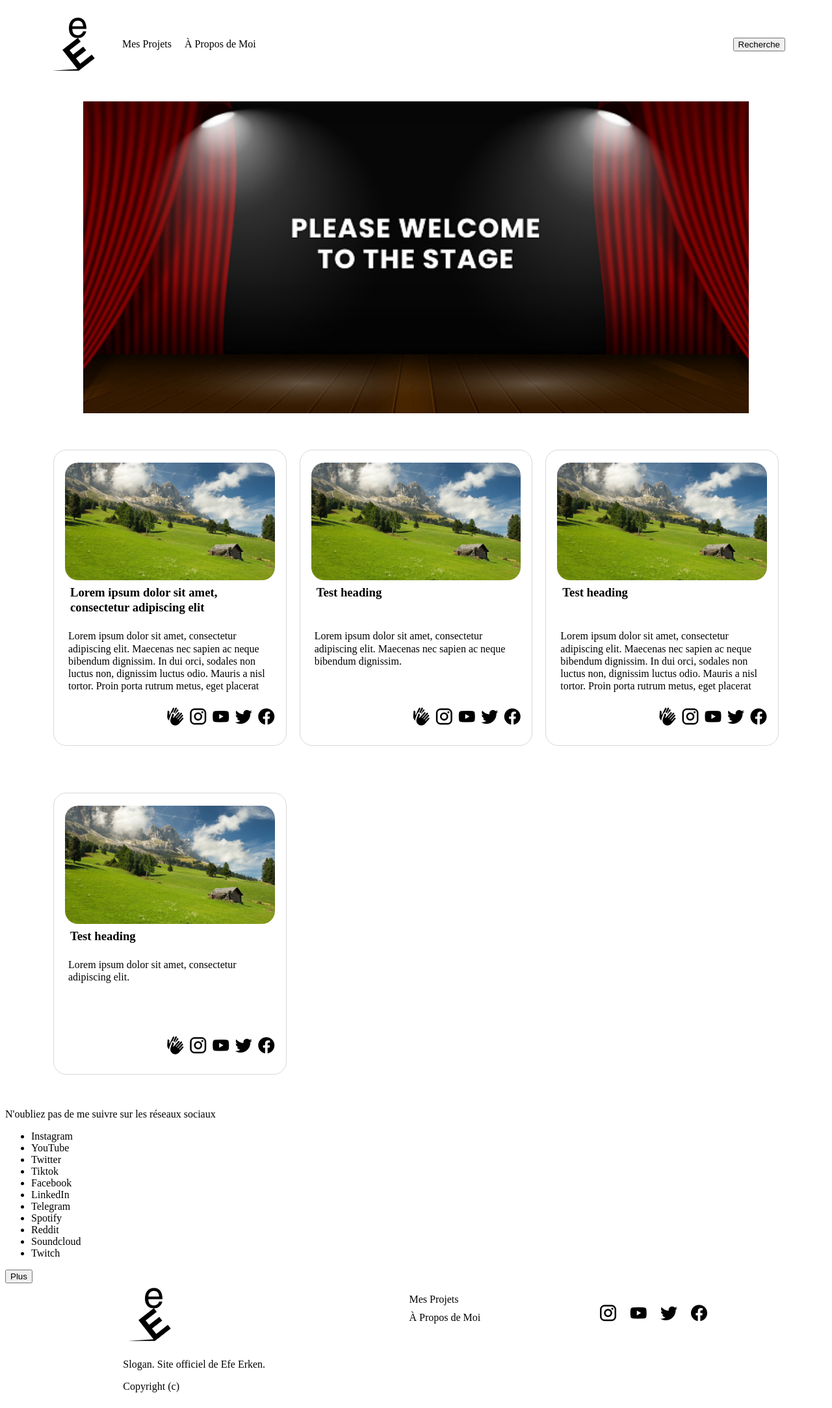
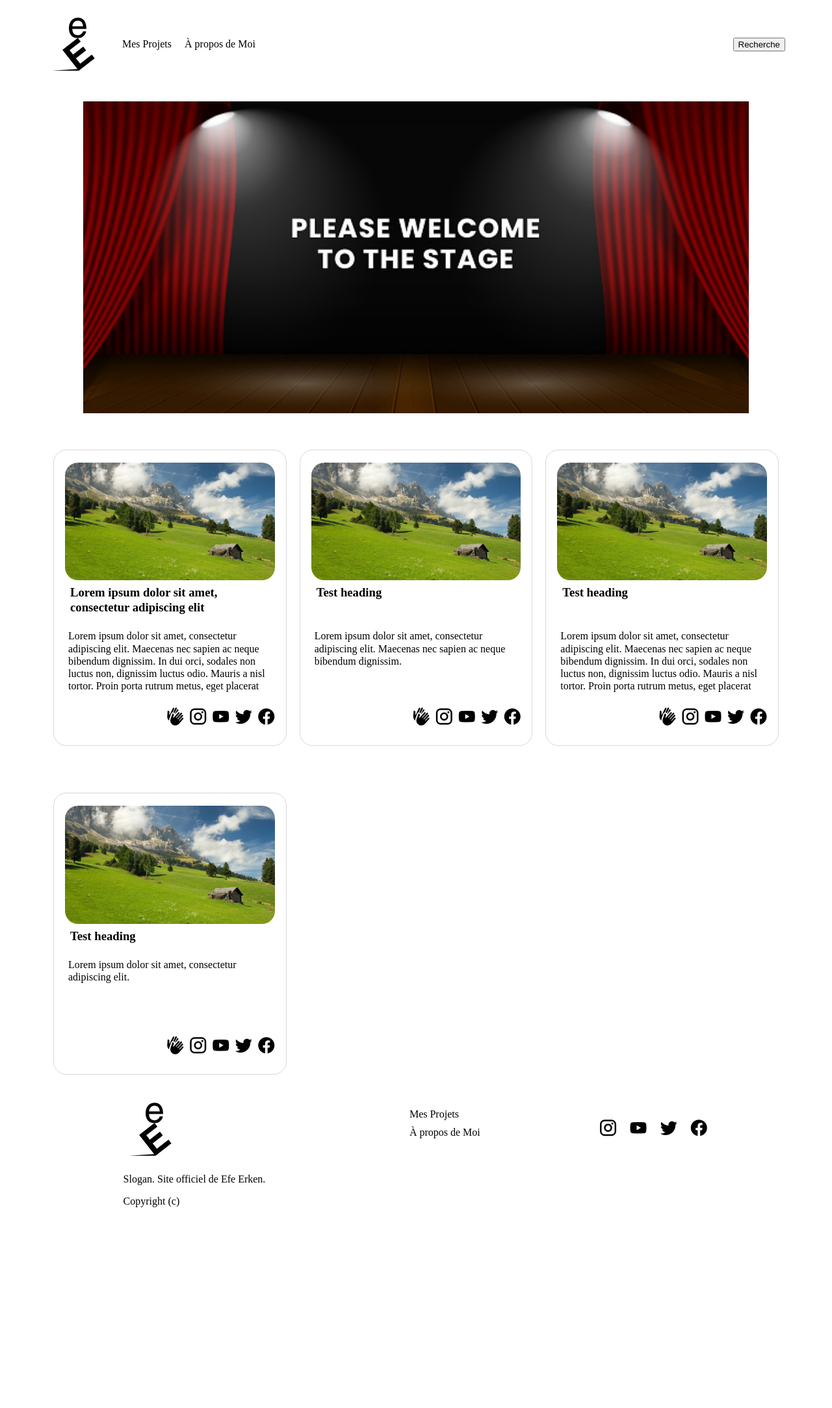
Before and after one commit to GreengagePlum/portfolio-website, a PHP site: page / in a window 1280 px wide. Shown: the whole page at 65% size. After the commit the page ends 1858 px from the top, so only its background shows below. Run offline with PHP 8.4, Linux system fonts and the light colour scheme; some libraries are stand-ins or nearby versions.

Commit message:
:sparkles: NEW: Add page translation
Added page translation via PHP and centralized repeating elements.

```diff
--- /dev/null
+++ b/assets/locales/fr.php
@@ -0,0 +1,16 @@
+<?php
+
+$lang = [
+    "nav" => [
+        "projects" => "Mes Projets",
+        "about" => "À propos de Moi",
+        "search" => "Recherche"
+    ],
+    "footer" => [
+        "slogan" => "Slogan. Site officiel de Efe Erken.",
+        "copyright" => "Copyright (c)"
+    ],
+    "logo" => [
+        "alt-text" => "Deux lettres e balancé l'un sur l'autre"
+    ],
+];
--- /dev/null
+++ b/assets/templates/footer.php
@@ -0,0 +1,9 @@
+<footer>
+    <section id="notices">
+        <?php require("logo.php"); ?>
+        <p><?= $lang["footer"]["slogan"] ?></p>
+        <p><?= $lang["footer"]["copyright"] ?></p>
+    </section>
+    <?php require("nav.php"); ?>
+    <?php require("social-media.php"); ?>
+</footer>
--- /dev/null
+++ b/assets/templates/header.php
@@ -0,0 +1,9 @@
+<header>
+    <?php require("logo.php"); ?>
+    <div>
+        <?php require("nav.php"); ?>
+        <section id="search-box">
+            <button type="button"><?= $lang["nav"]["search"] ?></button>
+        </section>
+    </div>
+</header>
--- /dev/null
+++ b/assets/templates/logo.php
@@ -0,0 +1 @@
+<img src="assets/img/logo.svg" alt="<?= $lang["logo"]["alt-text"] ?>" />
--- /dev/null
+++ b/assets/templates/nav.php
@@ -0,0 +1,6 @@
+<nav>
+    <ul>
+        <li><?= $lang["nav"]["projects"] ?></li>
+        <li><?= $lang["nav"]["about"] ?></li>
+    </ul>
+</nav>
--- /dev/null
+++ b/assets/templates/social-media.php
@@ -0,0 +1,8 @@
+<section class="social-media">
+    <ul>
+        <li><i class="mdi mdi-instagram"></i></li>
+        <li><i class="mdi mdi-youtube"></i></li>
+        <li><i class="mdi mdi-twitter"></i></li>
+        <li><i class="mdi mdi-facebook"></i></li>
+    </ul>
+</section>
--- a/index.html
+++ b/index.php
@@ -12,20 +12,8 @@
 </head>
 
 <body>
-    <header>
-        <img src="assets/img/logo.svg" alt="Deux lettres e balancé l'un sur l'autre" />
-        <div>
-            <nav>
-                <ul>
-                    <li>Mes Projets</li>
-                    <li>À Propos de Moi</li>
-                </ul>
-            </nav>
-            <section id="search-box">
-                <button type="button">Recherche</button>
-            </section>
-        </div>
-    </header>
+    <?php require("assets/locales/fr.php"); ?>
+    <?php require("assets/templates/header.php"); ?>
     <main>
         <header>
             <img src="assets/img/poster.jpg" alt="Placeholder image" />
@@ -50,14 +38,7 @@
                 </main>
                 <footer>
                     <button type="button"><i class="mdi mdi-hand-clap"></i></button>
-                    <section class="social-media">
-                        <ul>
-                            <li><i class="mdi mdi-instagram"></i></li>
-                            <li><i class="mdi mdi-youtube"></i></li>
-                            <li><i class="mdi mdi-twitter"></i></li>
-                            <li><i class="mdi mdi-facebook"></i></li>
-                        </ul>
-                    </section>
+                    <?php require("assets/templates/social-media.php"); ?>
                 </footer>
             </article>
             <article>
@@ -71,14 +52,7 @@
                 </main>
                 <footer>
                     <button type="button"><i class="mdi mdi-hand-clap"></i></button>
-                    <section class="social-media">
-                        <ul>
-                            <li><i class="mdi mdi-instagram"></i></li>
-                            <li><i class="mdi mdi-youtube"></i></li>
-                            <li><i class="mdi mdi-twitter"></i></li>
-                            <li><i class="mdi mdi-facebook"></i></li>
-                        </ul>
-                    </section>
+                    <?php require("assets/templates/social-media.php"); ?>
                 </footer>
             </article>
             <article>
@@ -93,14 +67,7 @@
                 </main>
                 <footer>
                     <button type="button"><i class="mdi mdi-hand-clap"></i></button>
-                    <section class="social-media">
-                        <ul>
-                            <li><i class="mdi mdi-instagram"></i></li>
-                            <li><i class="mdi mdi-youtube"></i></li>
-                            <li><i class="mdi mdi-twitter"></i></li>
-                            <li><i class="mdi mdi-facebook"></i></li>
-                        </ul>
-                    </section>
+                    <?php require("assets/templates/social-media.php"); ?>
                 </footer>
             </article>
             <article>
@@ -113,58 +80,12 @@
                 </main>
                 <footer>
                     <button type="button"><i class="mdi mdi-hand-clap"></i></button>
-                    <section class="social-media">
-                        <ul>
-                            <li><i class="mdi mdi-instagram"></i></li>
-                            <li><i class="mdi mdi-youtube"></i></li>
-                            <li><i class="mdi mdi-twitter"></i></li>
-                            <li><i class="mdi mdi-facebook"></i></li>
-                        </ul>
-                    </section>
+                    <?php require("assets/templates/social-media.php"); ?>
                 </footer>
             </article>
         </section>
-        <section class="social-media">
-            <p>N'oubliez pas de me suivre sur les réseaux sociaux</p>
-            <div id="social-box">
-                <ul>
-                    <li>Instagram</li>
-                    <li>YouTube</li>
-                    <li>Twitter</li>
-                    <li>Tiktok</li>
-                    <li>Facebook</li>
-                    <li>LinkedIn</li>
-                    <li>Telegram</li>
-                    <li>Spotify</li>
-                    <li>Reddit</li>
-                    <li>Soundcloud</li>
-                    <li>Twitch</li>
-                </ul>
-                <button type="button">Plus</button>
-            </div>
-        </section>
     </main>
-    <footer>
-        <section id="notices">
-            <img src="assets/img/logo.svg" alt="Deux lettres e balancé l'un sur l'autre" />
-            <p>Slogan. Site officiel de Efe Erken.</p>
-            <p>Copyright (c)</p>
-        </section>
-        <nav>
-            <ul>
-                <li>Mes Projets</li>
-                <li>À Propos de Moi</li>
-            </ul>
-        </nav>
-        <section class="social-media">
-            <ul>
-                <li><i class="mdi mdi-instagram"></i></li>
-                <li><i class="mdi mdi-youtube"></i></li>
-                <li><i class="mdi mdi-twitter"></i></li>
-                <li><i class="mdi mdi-facebook"></i></li>
-            </ul>
-        </section>
-    </footer>
+    <?php require("assets/templates/footer.php"); ?>
 </body>
 
 </html>
```
Also changed, not shown: TODO.md (+2 -1 lines), assets/locales/en.php (added, +16 -0 lines).
